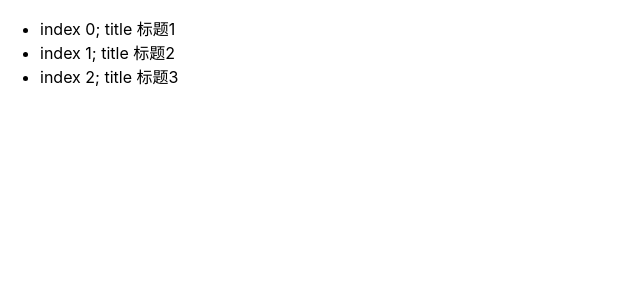
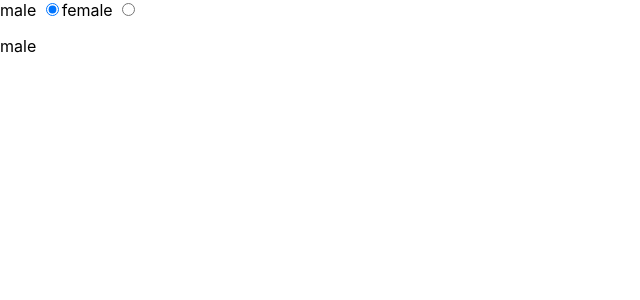
Before and after one commit to cseve123/Frame, a React (Create React App) app in the folder React/: page / in a window 1280 px wide. Shown: the top 300 px of the page, without its empty margins (0-640 px from the left). Built offline with nearby package versions, Linux system fonts and the light colour scheme.

Commit message:
React Form

```diff
--- /dev/null
+++ b/React/src/components/baseUse/FormUse.js
@@ -0,0 +1,86 @@
+import { Component } from 'react'
+
+class FormUse extends Component {
+    constructor(props) {
+        super(props)
+        this.state = {
+            name: 'ming',
+            info: '个人信息',
+            city: 'shanghai',
+            flag: true,
+            gender: 'male'
+        }
+    }
+    render () {
+        // return <div>
+        //     {/* 受控组件---input和state关联起来 */}
+        //     <p>{this.state.name}</p>
+        //     {/* htmlFor 代替了 for */}
+        //     <label htmlFor="inputName">姓名</label>
+        //     <input id="inputName" value={this.state.name} onChange={this.onInputChange} />
+        // </div>
+
+        // textarea
+        // return <div>
+        //     <textarea value={this.state.info} onChange={this.onTextareaChange}></textarea>
+        //     <p>{this.state.info}</p>
+        // </div>
+
+        // select
+        // return <div>
+        //     <select value={this.state.city} onChange={this.onSelectChange}>
+        //         <option value="beijing">北京</option>
+        //         <option value="shanghai">上海</option>
+        //         <option value="guangdong">广东</option>
+        //     </select>
+        //     <p>{this.state.city}</p>
+        // </div>
+
+        // checkbox
+        // return <div>
+        //     <input type="checkbox" checked={this.state.flag} onChange={this.onChecboxChange} />
+        //     <p>{this.state.flag.toString()}</p>
+        // </div>
+
+        // radio
+        return <div>
+            male <input type="radio" name="gender" value="male" checked={this.state.gender === 'male'} onChange={this.onRadioChange} />
+            female <input type="radio" name="gender" value="female" checked={this.state.gender === 'female'} onChange={this.onRadioChange} />
+            <p>{this.state.gender}</p>
+        </div>
+    }
+
+    onInputChange = (e) => {
+        // 双向绑定的实现
+        this.setState({
+            name: e.target.value
+        })
+    }
+
+    onTextareaChange = (e) => {
+        this.setState({
+            info: e.target.value
+        })
+    }
+
+    onSelectChange = (e) => {
+        this.setState({
+            city: e.target.value
+        })
+    }
+
+    onChecboxChange = (e) => {
+        this.setState({
+            flag: !this.state.flag
+        })
+    }
+
+    onRadioChange = (e) => {
+        this.setState({
+            gender: e.target.value
+        })
+    }
+
+}
+
+export default FormUse
--- a/React/src/components/baseUse/index.js
+++ b/React/src/components/baseUse/index.js
@@ -2,7 +2,8 @@ import React from 'react';
 // import JsxUse from './JsxUse'
 // import ConditionUse from './ConditionUse'
 // import ListUse from "./ListUse";
-import EventUse from './EventUse'
+// import EventUse from './EventUse'
+import FormUse from './FormUse'
 
 class BaseUse extends React.Component {
     // constructor (props) {
@@ -13,7 +14,8 @@ class BaseUse extends React.Component {
             {/* <JsxUse /> */}
             {/* <ConditionUse /> */}
             {/* <ListUse /> */}
-            <EventUse />
+            {/* <EventUse /> */}
+            <FormUse />
         </div>
     }
 }
```
